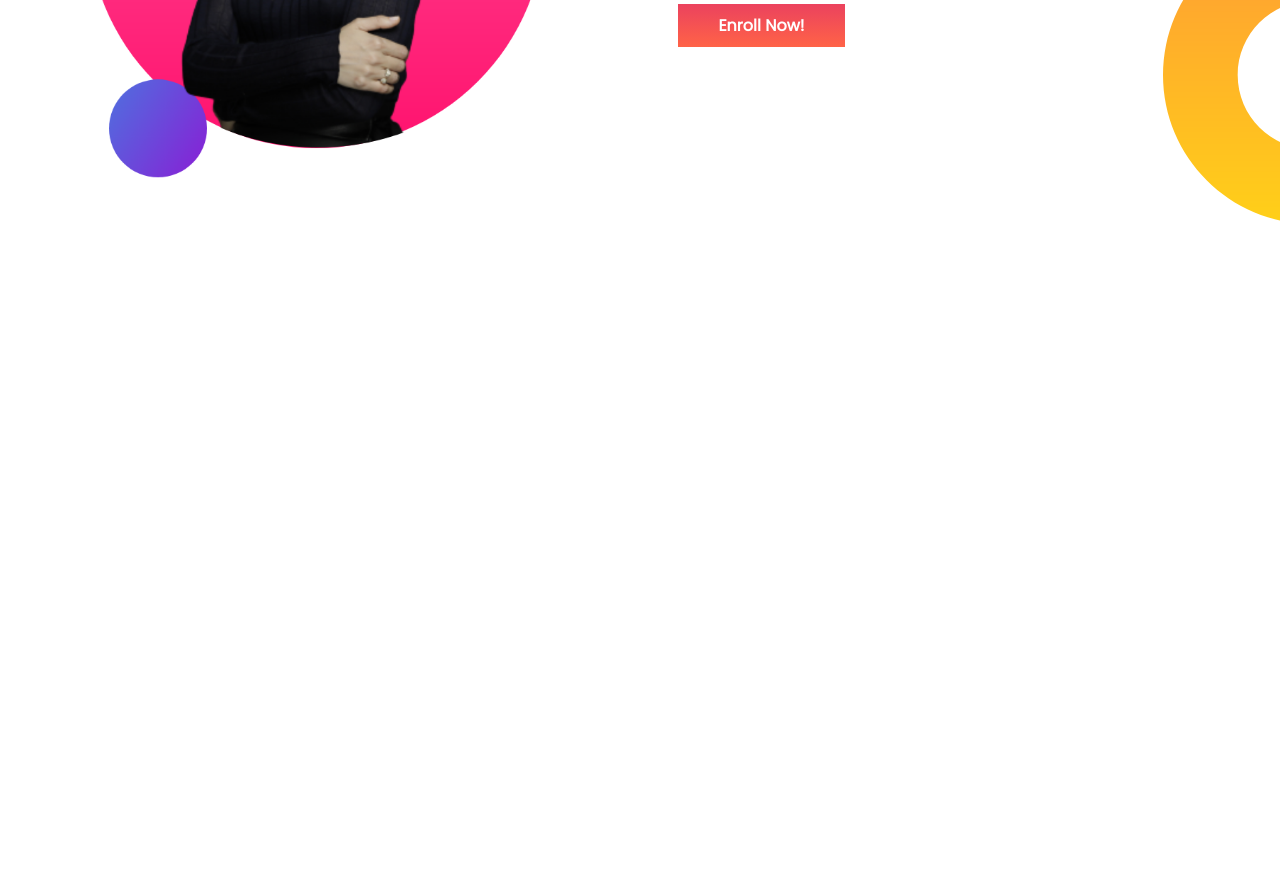
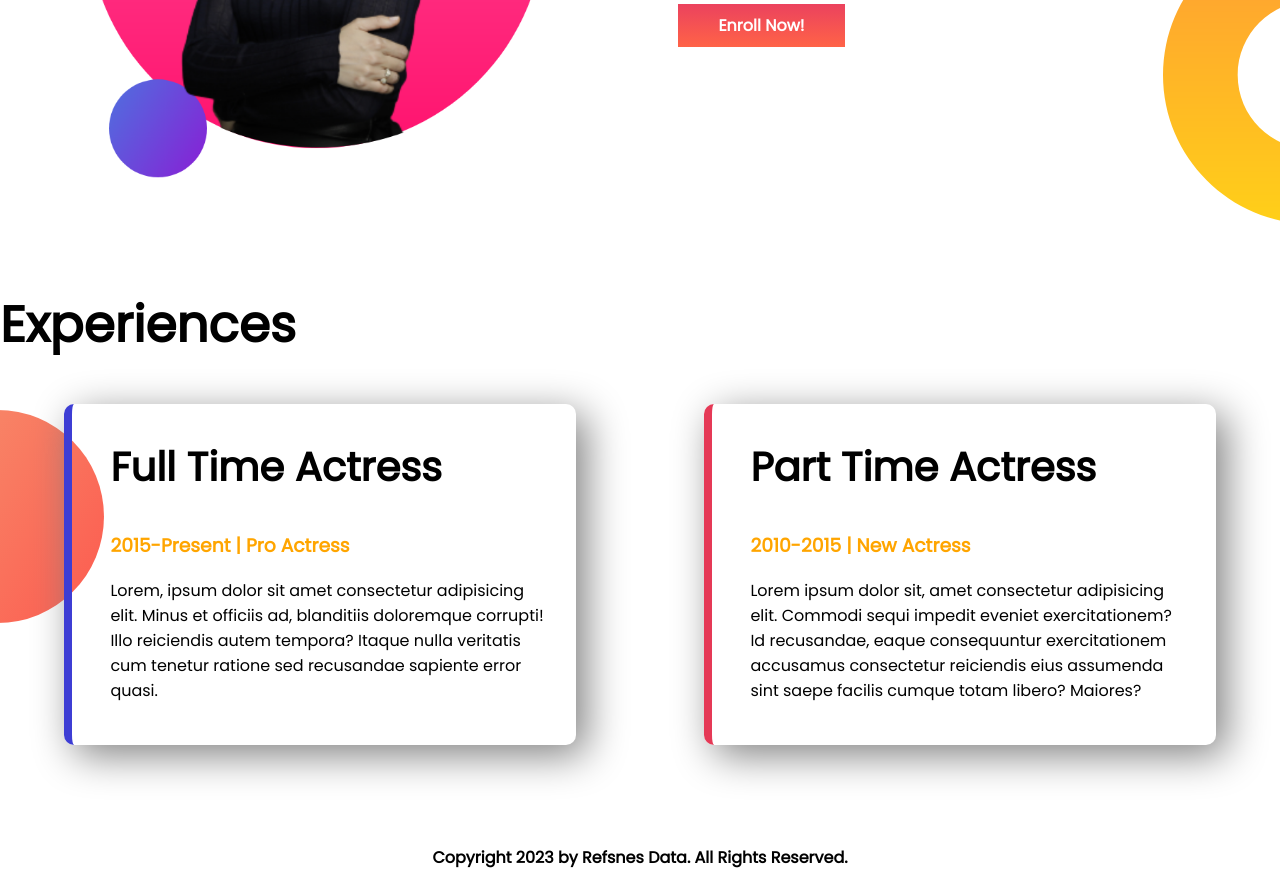
Before and after one commit to ahadakash/dev-port-new, a plain HTML site: page index.html in a window 1280 px wide. Shown: the part 998-1884 px from the top of the page. Before the commit the page ends 1286 px from the top, so only its background shows below. Drawn offline with Linux system fonts and the light colour scheme.

Commit message:
experiences added

```diff
--- a/index.html
+++ b/index.html
@@ -13,7 +13,7 @@
 </head>
 
 <body>
-    <section class="top-banner">
+    <section class="top-banner flexible-container">
         <div class="half-width">
             <h1>Welcome To</h1>
             <h1><span class="orange-color">Ana De Armas</span> World!</h1>
@@ -31,7 +31,7 @@
         </div>
     </section>
 
-    <section class="dream-big">
+    <section class="dream-big flexible-container">
         <div class="half-width">
             <img src="images/my-ana-de-bg2.png" alt="">
         </div>
@@ -45,6 +45,32 @@
                 Now!</a>
         </div>
     </section>
+
+    <section class="experience-area">
+        <h1>Experiences</h1>
+        <div class="flexible-container">
+            <div class="experience-item border-color1">
+                <h2>Full Time Actress</h2>
+                <h3 class="orange-color">2015-Present | Pro Actress</h3>
+                <p>Lorem, ipsum dolor sit amet consectetur adipisicing elit. Minus et officiis ad, blanditiis doloremque
+                    corrupti! Illo reiciendis autem tempora? Itaque nulla veritatis cum tenetur ratione sed recusandae
+                    sapiente error quasi.</p>
+            </div>
+            <div class="experience-item border-color2">
+                <h2>Part Time Actress</h2>
+                <h3 class="orange-color">2010-2015 | New Actress</h3>
+                <p>Lorem ipsum dolor sit, amet consectetur adipisicing elit. Commodi sequi impedit eveniet
+                    exercitationem?
+                    Id recusandae, eaque consequuntur exercitationem accusamus consectetur reiciendis eius assumenda
+                    sint
+                    saepe facilis cumque totam libero? Maiores?</p>
+            </div>
+        </div>
+    </section>
 </body>
 
+<footer>
+    <p>Copyright 2023 by Refsnes Data. All Rights Reserved.</p>
+</footer>
+
 </html>
--- a/style.css
+++ b/style.css
@@ -7,11 +7,15 @@ h1 {
     font-size: 50px;
 }
 
+h2 {
+    font-size: 40px;
+}
+
 .orange-color {
     color: orange;
 }
 
-section {
+.flexible-container {
     display: flex;
     margin-bottom: 5%;
 }
@@ -51,3 +55,34 @@ section {
     font-weight: 700;
     text-decoration: none;
 }
+
+.experience-area {
+    background-image: url(images/exp-bg.png);
+    background-repeat: no-repeat;
+    background-position: left center;
+}
+
+.experience-item {
+    width: 50%;
+    margin-left: 5%;
+    margin-right: 5%;
+    padding-left: 3%;
+    padding-bottom: 2%;
+    padding-right: 2%;
+    border-radius: 10px;
+    box-shadow: 10px 10px 40px gray;
+}
+
+.border-color1 {
+    border-left: 8px solid rgb(61, 61, 212);
+}
+
+.border-color2 {
+    border-left: 8px solid rgb(229, 57, 86);
+}
+
+footer p {
+    margin-top: 100px;
+    text-align: center;
+    font-weight: 700;
+}
```
